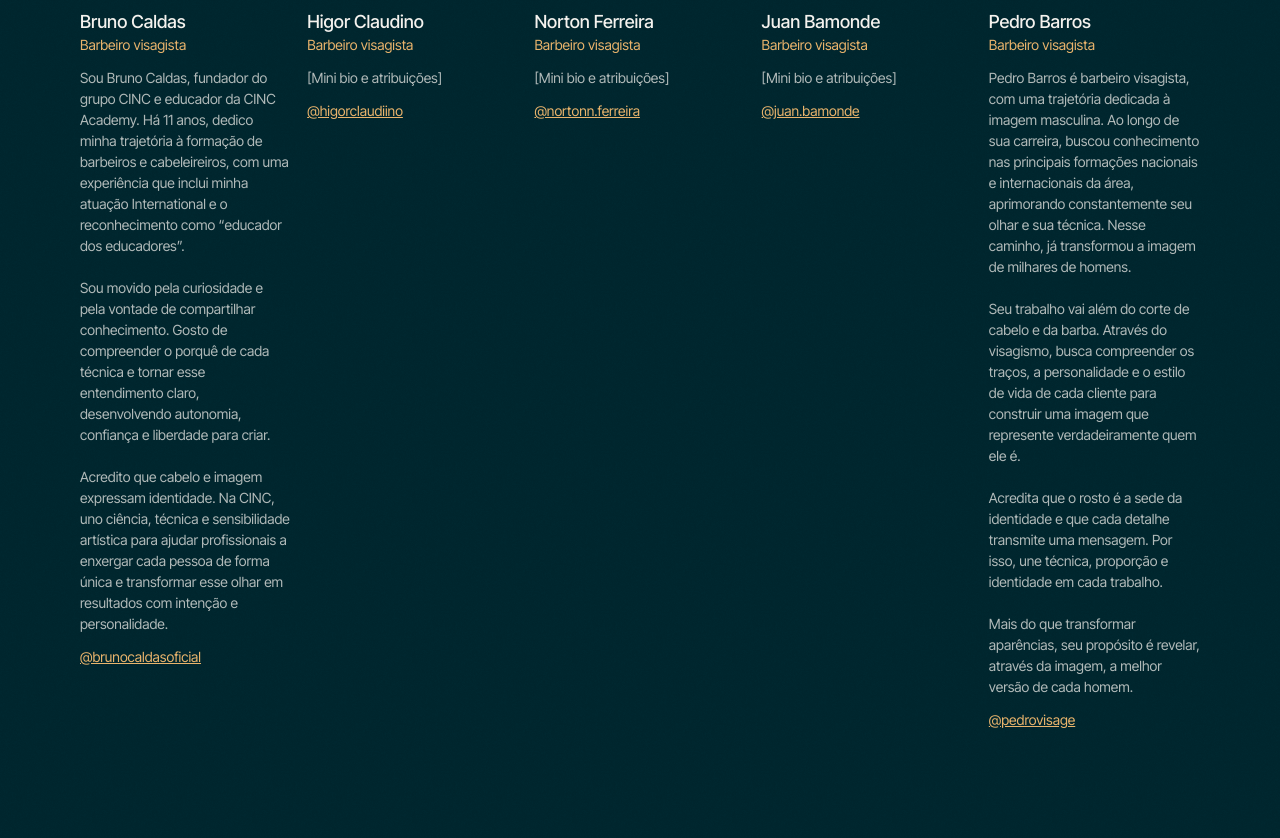
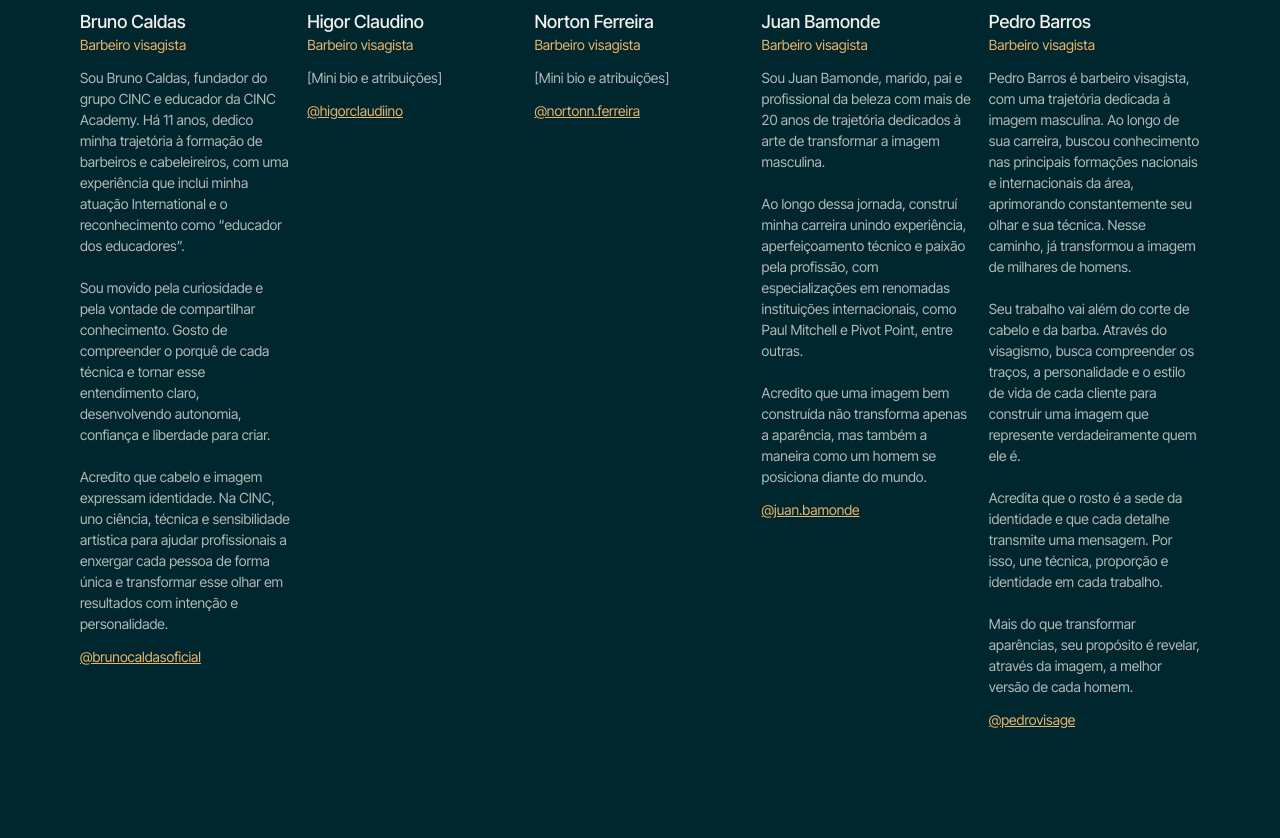
Before and after one commit to santosdiaseassociados/landing-page-cinc, a plain HTML site: page index.html in a window 1280 px wide. Shown: the part 6709-7547 px from the top of the page. Drawn offline with Linux system fonts and the light colour scheme.

Commit message:
Revise Juan Bamonde's biography in index.html
Updated the bio of Juan Bamonde with detailed information about his career and philosophy.

```diff
--- a/index.html
+++ b/index.html
@@ -312,7 +312,11 @@ a{color:#E9B46C}a:hover{color:#F6D29F}
       <article style="display: flex; flex-direction: column; gap: 14px">
         <img src="assets/equipe-juan.jpg" alt="Foto de Juan Bamonde, barbeiro da CINC" loading="lazy" style="display: block; width: 100%; aspect-ratio: 3 / 4; object-fit: cover; object-position: 50% 25%; border-radius: 4px; background: #00343D">
         <div><p style="margin: 0; font-size: 18px; font-weight: 500">Juan Bamonde</p><p style="margin: 4px 0 0; font-size: 14px; color: #E9B46C">Barbeiro visagista</p></div>
-        <p style="margin: 0; font-size: 14px; line-height: 1.5; color: rgba(244,242,238,.72)">[Mini bio e atribuições]</p>
+        <p style="margin: 0; font-size: 14px; line-height: 1.5; color: rgba(244,242,238,.72)">
+          Sou Juan Bamonde, marido, pai e profissional da beleza com mais de 20 anos de trajetória dedicados à arte de transformar a imagem masculina.<br>
+          <br>Ao longo dessa jornada, construí minha carreira unindo experiência, aperfeiçoamento técnico e paixão pela profissão, com especializações em renomadas instituições internacionais, como Paul Mitchell e Pivot Point, entre outras.<br>
+          <br>Acredito que uma imagem bem construída não transforma apenas a aparência, mas também a maneira como um homem se posiciona diante do mundo.
+        </p>
         <a href="https://www.instagram.com/juan.bamonde" target="_blank" rel="noopener" style="font-size: 14px">@juan.bamonde</a>
       </article>
       <article style="display: flex; flex-direction: column; gap: 14px">
```
